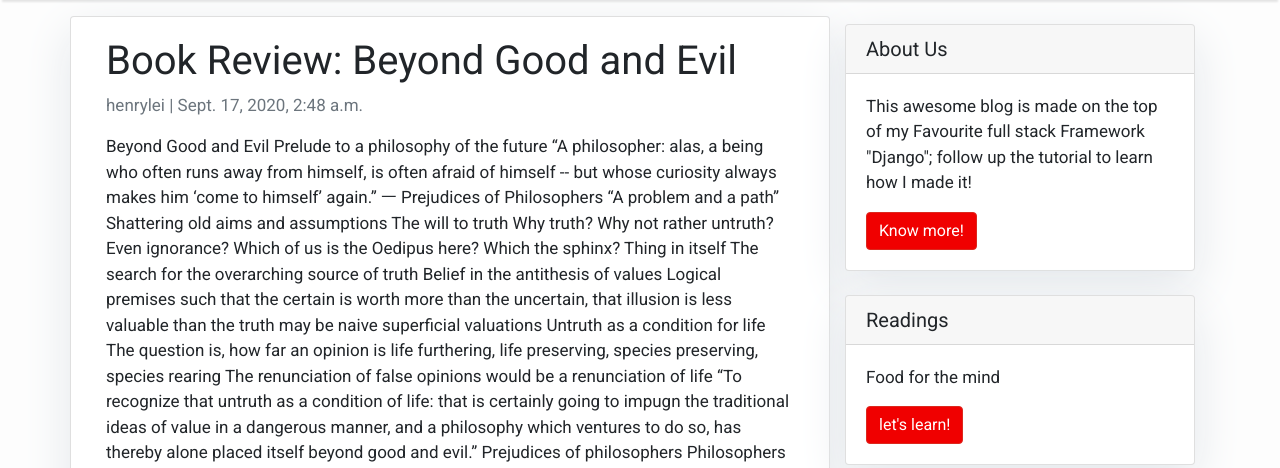
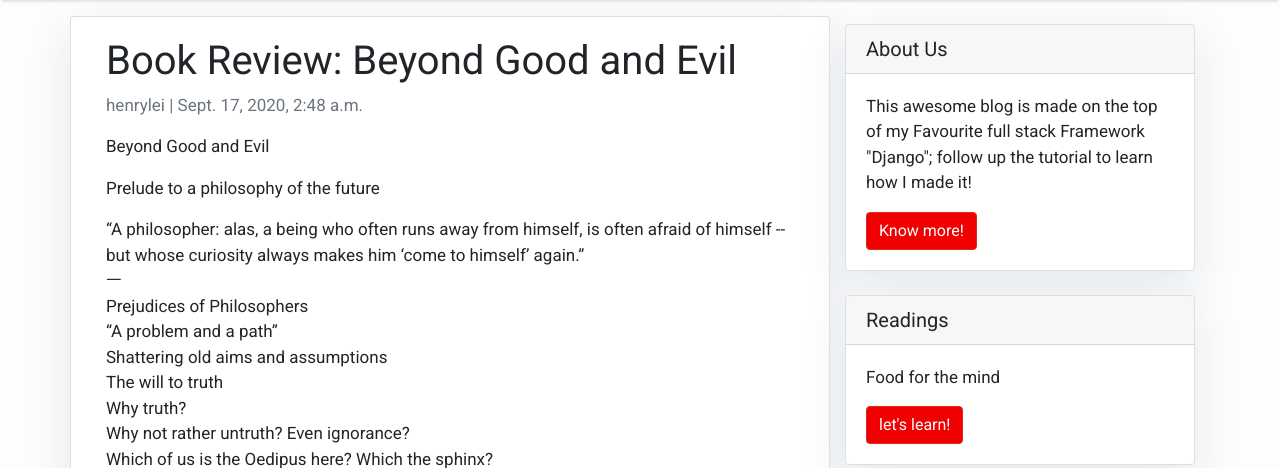
Before and after one commit to henrylei2000/mysite, a Django app: page /book-review-beyond-good-and-evil/ in a window 1280 px wide. Shown: the part 58-526 px from the top of the page. Run offline with Django 3.2, Linux system fonts and the light colour scheme; data comes from the database, SQL or seed files in the repository; some libraries are stand-ins or nearby versions.

Commit message:
linebreaks

```diff
--- a/blog/templates/post_detail.html
+++ b/blog/templates/post_detail.html
@@ -6,7 +6,7 @@
       <div class="card-body">
         <h1>{% block title %} {{ object.title }} {% endblock title %}</h1>
         <p class=" text-muted">{{ post.author }} | {{ post.created_on }}</p>
-        <p class="card-text ">{{ object.content | safe }}</p>
+        <p class="card-text ">{{ object.content | linebreaks }}</p>
       </div>
     </div>
     {% block sidebar %} {% include 'sidebar.html' %} {% endblock sidebar %}
```
